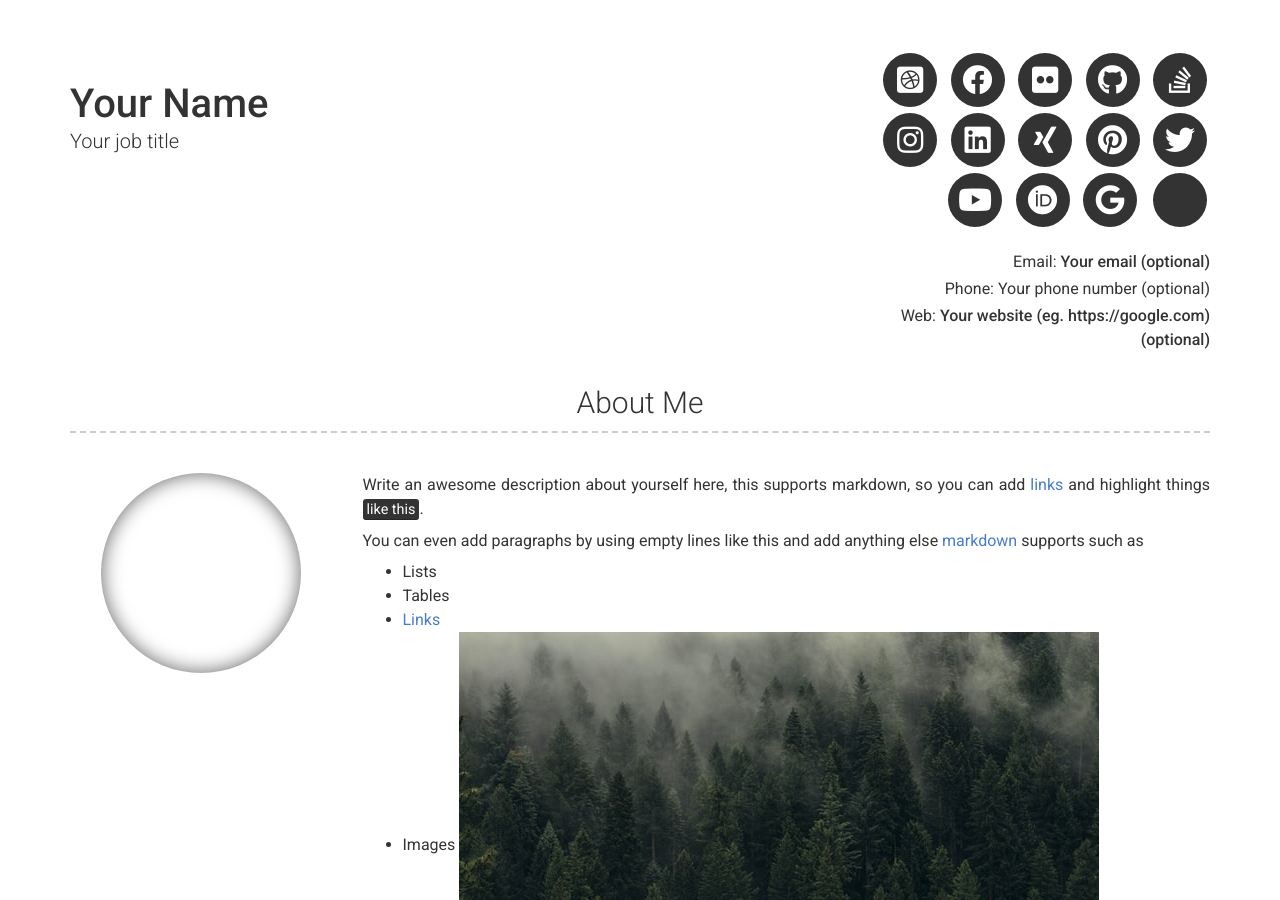
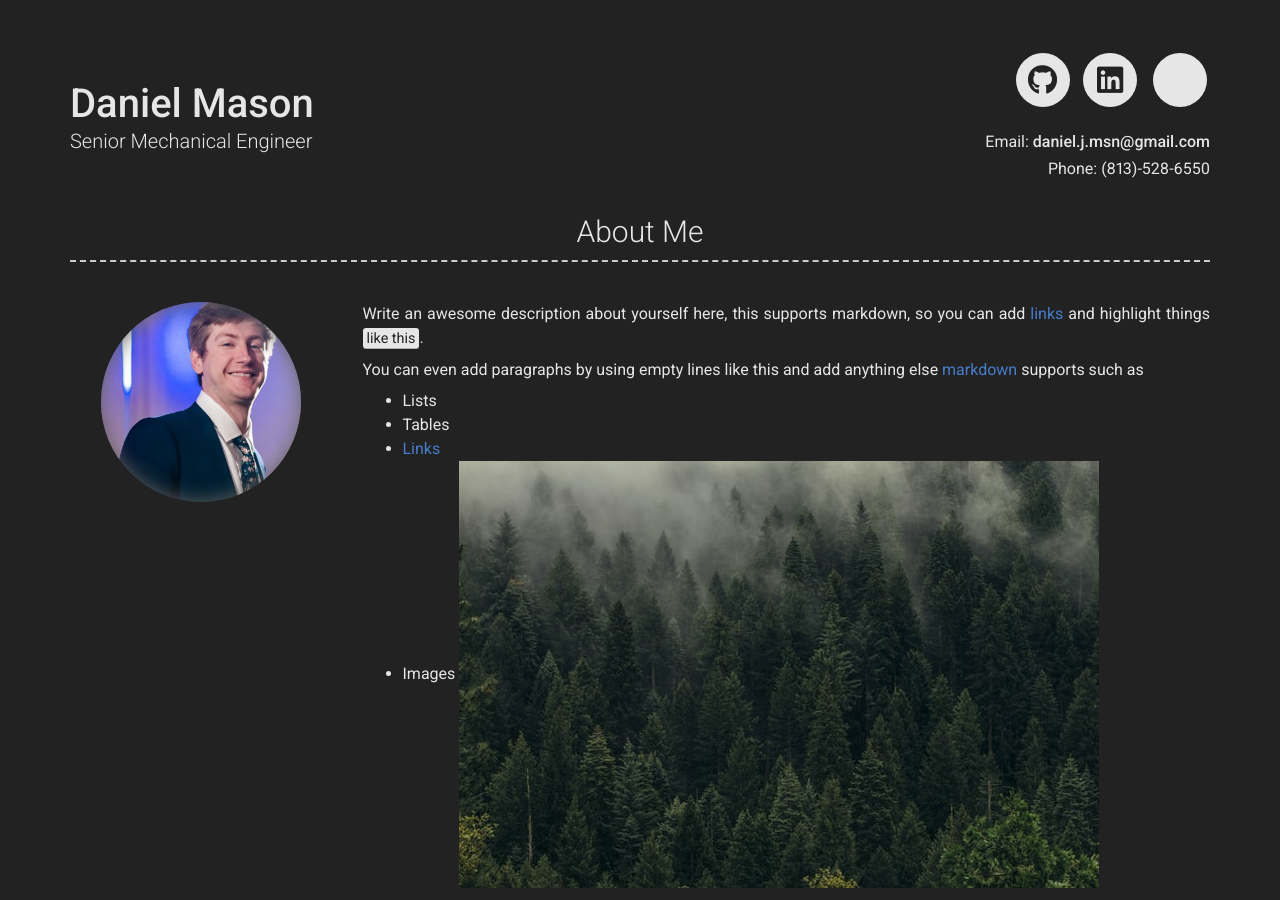
Before and after one commit to Daniel-J-Mason/Daniel-J-Mason.github.io, a Jekyll site: the page built from index.md, in a window 1280 px wide and 900 px high. Built offline with Jekyll 4.4.1, drawn with Linux system fonts in a browser that asks for light colours; nearby versions of some CDN libraries; some of the changed text lies outside the part shown.

Commit message:
Update Name, Title, email, phone, darkmode, github and linkedin links, headshot image

```diff
--- a/_config.yml
+++ b/_config.yml
@@ -6,32 +6,32 @@ repository: Git repository where your resume will be hosted, only required if yo
 version: 2
 
 # Personal info
-name: Your Name
-title: Your job title
-email: Your email (optional)
+name: Daniel Mason
+title: Senior Mechanical Engineer
+email: daniel.j.msn@gmail.com
 # email_title: Email (Email title override)
-phone: Your phone number (optional)
+phone: (813)-528-6550
 # phone_title: Phone (Phone title override)
-website: Your website (eg. https://google.com)(optional)
+website:
 # website_title: Web (Website title override)
 
 # Dark Mode (true/false/never)
-darkmode: false
+darkmode: true
 
-# Social links
-twitter_username: jekyllrb
-github_username:  jekyll
-stackoverflow_username: "00000001"
-dribbble_username: jekyll
-facebook_username: jekyll
-flickr_username: jekyll
-instagram_username: jekyll
-linkedin_username: jekyll
-xing_username: jekyll
-pinterest_username: jekyll
-youtube_username: jekyll
-orcid_username: 0000-0000-0000-0000
-googlescholar_username: D847cGsAAAAJ
+## Social links
+#twitter_username: jekyllrb
+github_username:  Daniel-J-Mason
+#stackoverflow_username: "00000001"
+#dribbble_username: jekyll
+#facebook_username: jekyll
+#flickr_username: jekyll
+#instagram_username: jekyll
+linkedin_username: daniel-mason-20138b114
+#xing_username: jekyll
+#pinterest_username: jekyll
+#youtube_username: jekyll
+#orcid_username: 0000-0000-0000-0000
+#googlescholar_username: D847cGsAAAAJ
 
 # Additional icon links
 additional_links:
@@ -50,7 +50,8 @@ additional_links:
 
 # About Section
 # about_title: About Me (Use this to override about section title)
-about_profile_image: Directory of profile image (eg. images/profile.jpg)
+# #Directory of profile image (eg. images/profile.jpg)
+about_profile_image: images/headshot.jpg
 about_content: | # this will include new lines to allow paragraphs
   Write an awesome description about yourself here, this supports markdown, so you can add [links](http://foobar.com) and highlight things <mark>like this</mark>.
 
```
Also changed, not shown: images/headshot.jpg (added).
